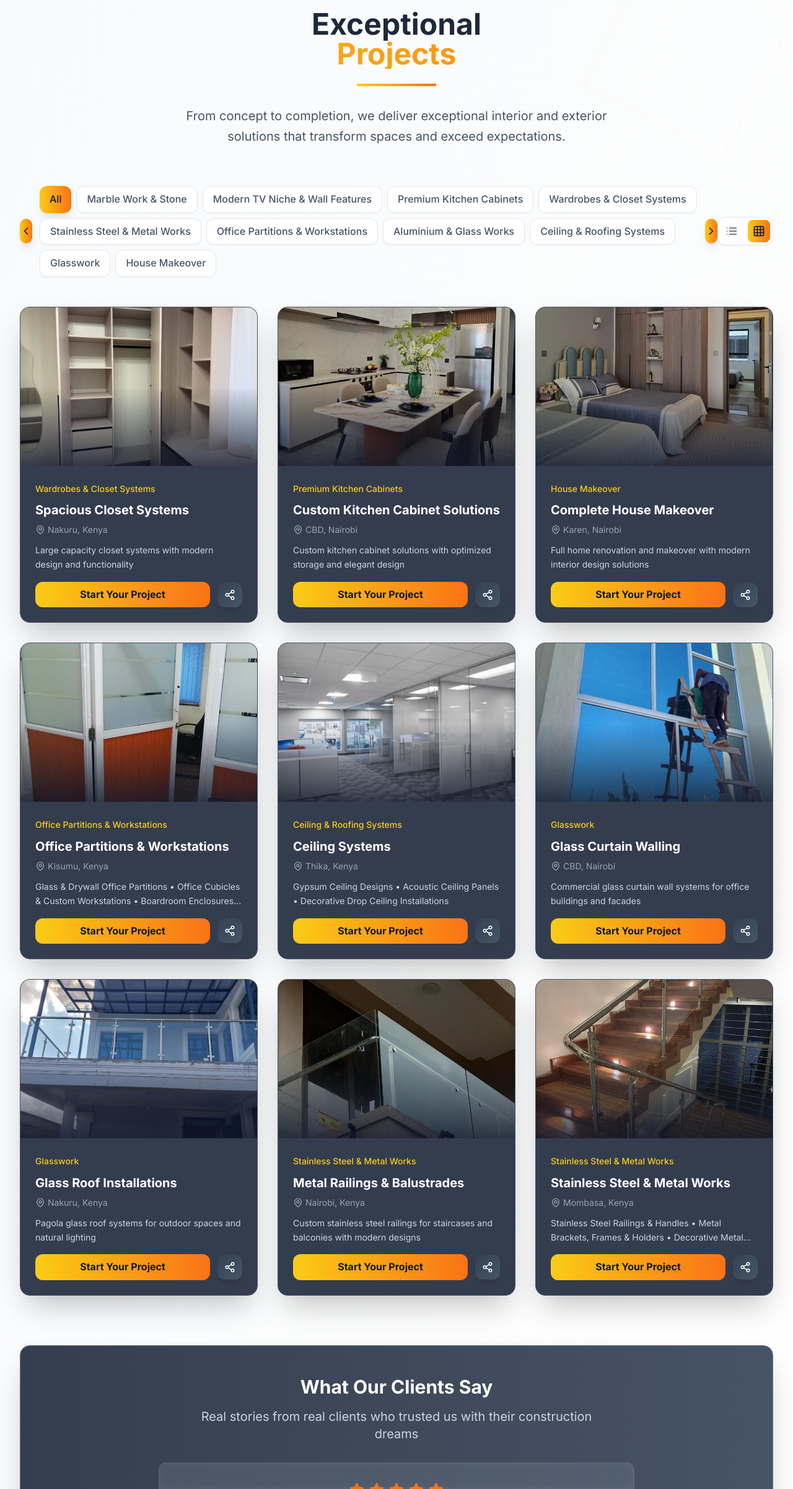
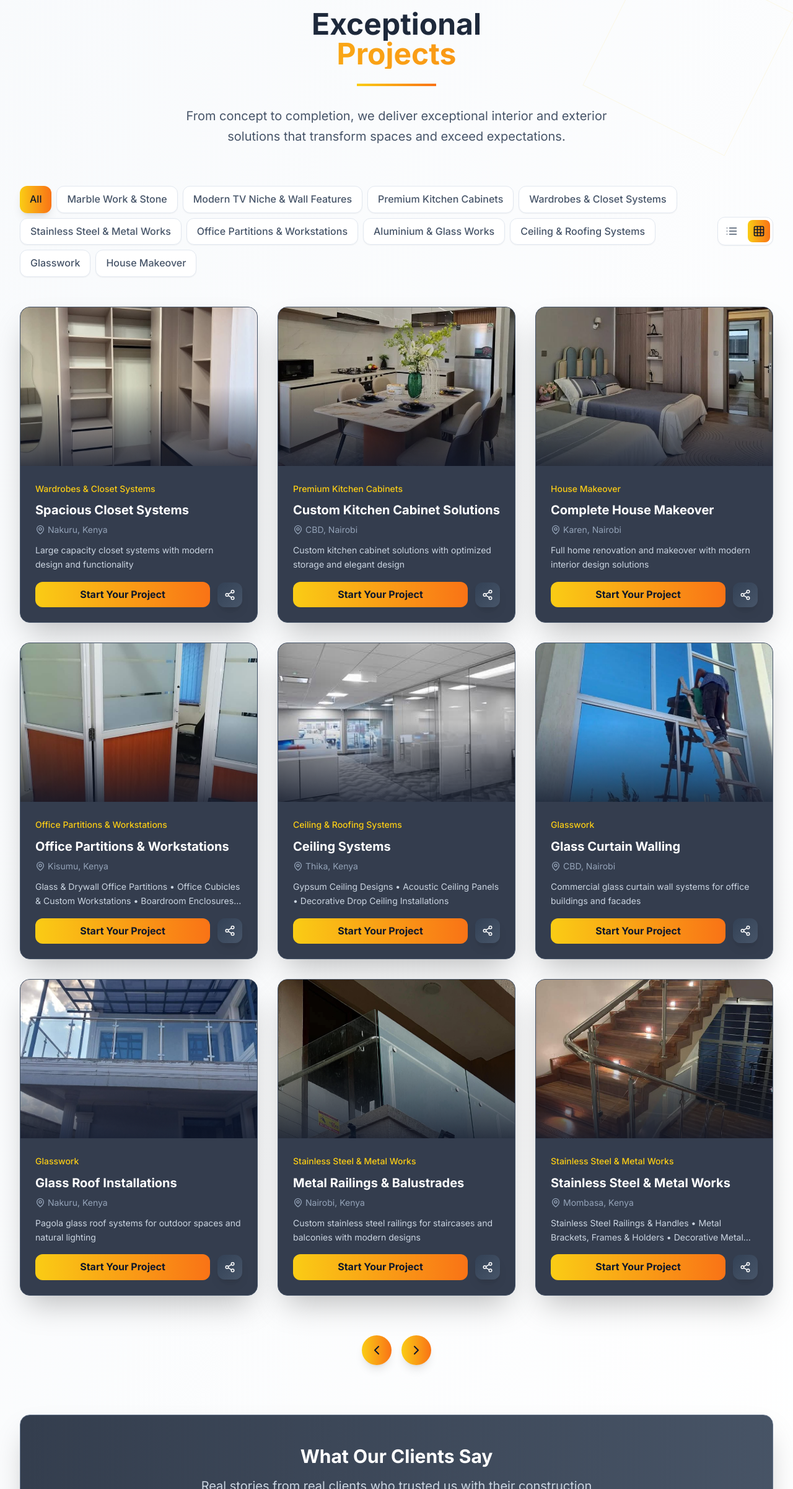
Before and after one commit to kevwasonga/K_Builders, a React (Vite) app: page / in a window 1280 px wide. Shown: the part 1956-4359 px from the top of the page at 62% size. Built offline with nearby package versions, Linux system fonts and the light colour scheme.

Commit message:
Move category navigation arrows below images, above testimonials

```diff
--- a/src/components/Projects.tsx
+++ b/src/components/Projects.tsx
@@ -686,18 +686,7 @@ function Projects() {
 
         {/* Controls */}
         <div className="flex flex-col md:flex-row justify-between items-center mb-12 space-y-4 md:space-y-0">
-          {/* Filter Buttons with Navigation */}
-          <div className="flex items-center gap-3">
-            <button
-              onClick={() => {
-                const currentIdx = categories.indexOf(activeFilter);
-                const prevIdx = (currentIdx - 1 + categories.length) % categories.length;
-                setActiveFilter(categories[prevIdx]);
-              }}
-              className="w-10 h-10 bg-gradient-to-r from-yellow-400 to-orange-500 text-slate-900 rounded-full flex items-center justify-center hover:from-yellow-500 hover:to-orange-600 transition-all duration-300 shadow-lg"
-            >
-              <ChevronLeft size={20} />
-            </button>
+          {/* Filter Buttons */}
           <div className="flex flex-wrap gap-2">
             {categories.map((category) => (
               <button
@@ -712,17 +701,6 @@ function Projects() {
                 {category}
               </button>
             ))}
-            </div>
-            <button
-              onClick={() => {
-                const currentIdx = categories.indexOf(activeFilter);
-                const nextIdx = (currentIdx + 1) % categories.length;
-                setActiveFilter(categories[nextIdx]);
-              }}
-              className="w-10 h-10 bg-gradient-to-r from-yellow-400 to-orange-500 text-slate-900 rounded-full flex items-center justify-center hover:from-yellow-500 hover:to-orange-600 transition-all duration-300 shadow-lg"
-            >
-              <ChevronRight size={20} />
-            </button>
           </div>
 
           {/* View Mode Toggle */}
@@ -824,6 +802,30 @@ function Projects() {
           </div>
         )}
 
+        {/* Category Navigation Arrows */}
+        <div className="flex justify-center items-center gap-4 mt-16 mb-12">
+          <button
+            onClick={() => {
+              const currentIdx = categories.indexOf(activeFilter);
+              const prevIdx = (currentIdx - 1 + categories.length) % categories.length;
+              setActiveFilter(categories[prevIdx]);
+            }}
+            className="w-12 h-12 bg-gradient-to-r from-yellow-400 to-orange-500 text-slate-900 rounded-full flex items-center justify-center hover:from-yellow-500 hover:to-orange-600 transition-all duration-300 shadow-lg"
+          >
+            <ChevronLeft size={24} />
+          </button>
+          <button
+            onClick={() => {
+              const currentIdx = categories.indexOf(activeFilter);
+              const nextIdx = (currentIdx + 1) % categories.length;
+              setActiveFilter(categories[nextIdx]);
+            }}
+            className="w-12 h-12 bg-gradient-to-r from-yellow-400 to-orange-500 text-slate-900 rounded-full flex items-center justify-center hover:from-yellow-500 hover:to-orange-600 transition-all duration-300 shadow-lg"
+          >
+            <ChevronRight size={24} />
+          </button>
+        </div>
+
         {/* Testimonials Section */}
         <TestimonialsSlider />
       </div>
```
Lines whose indentation alone changed are shown as unchanged.
